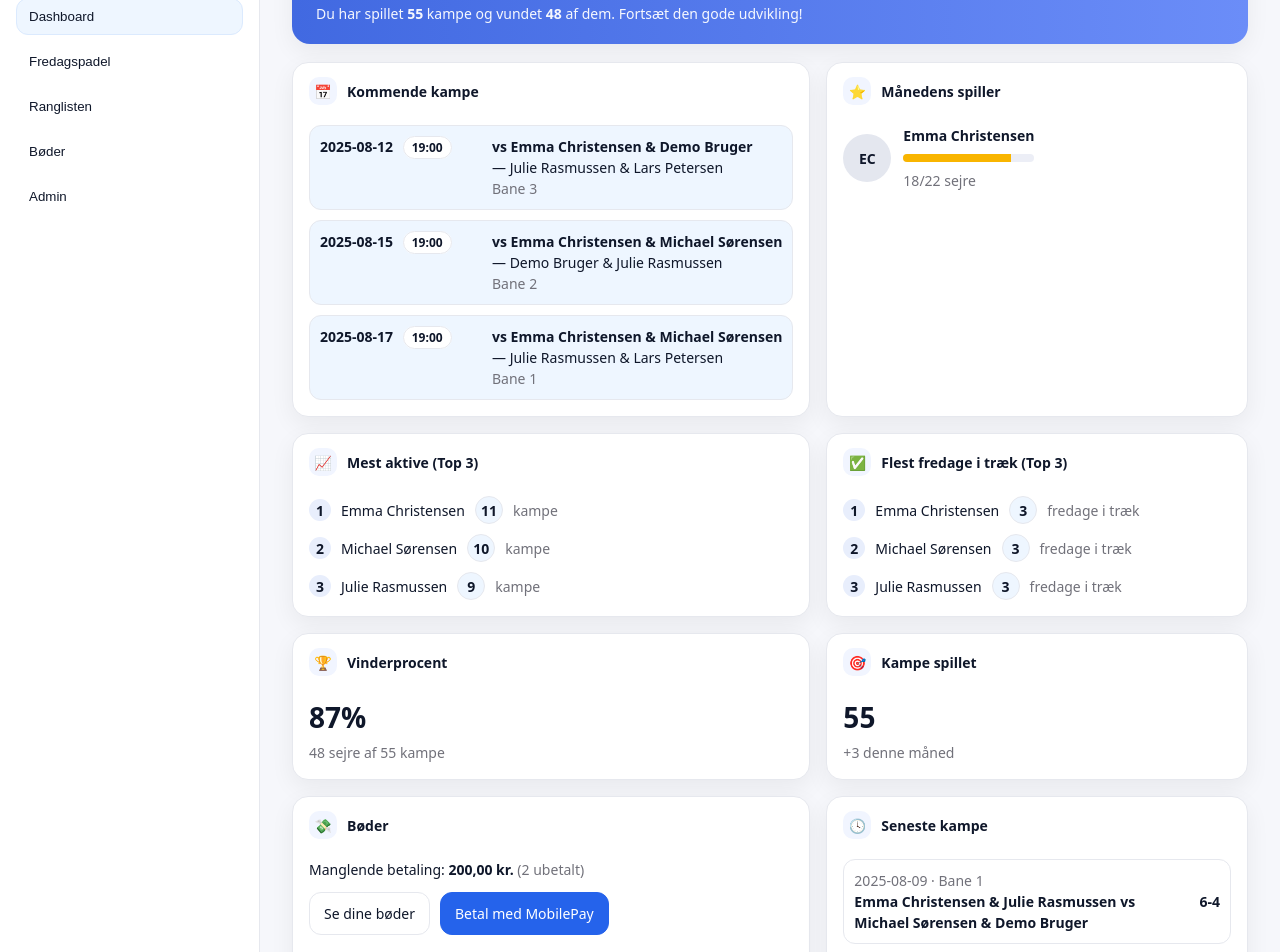
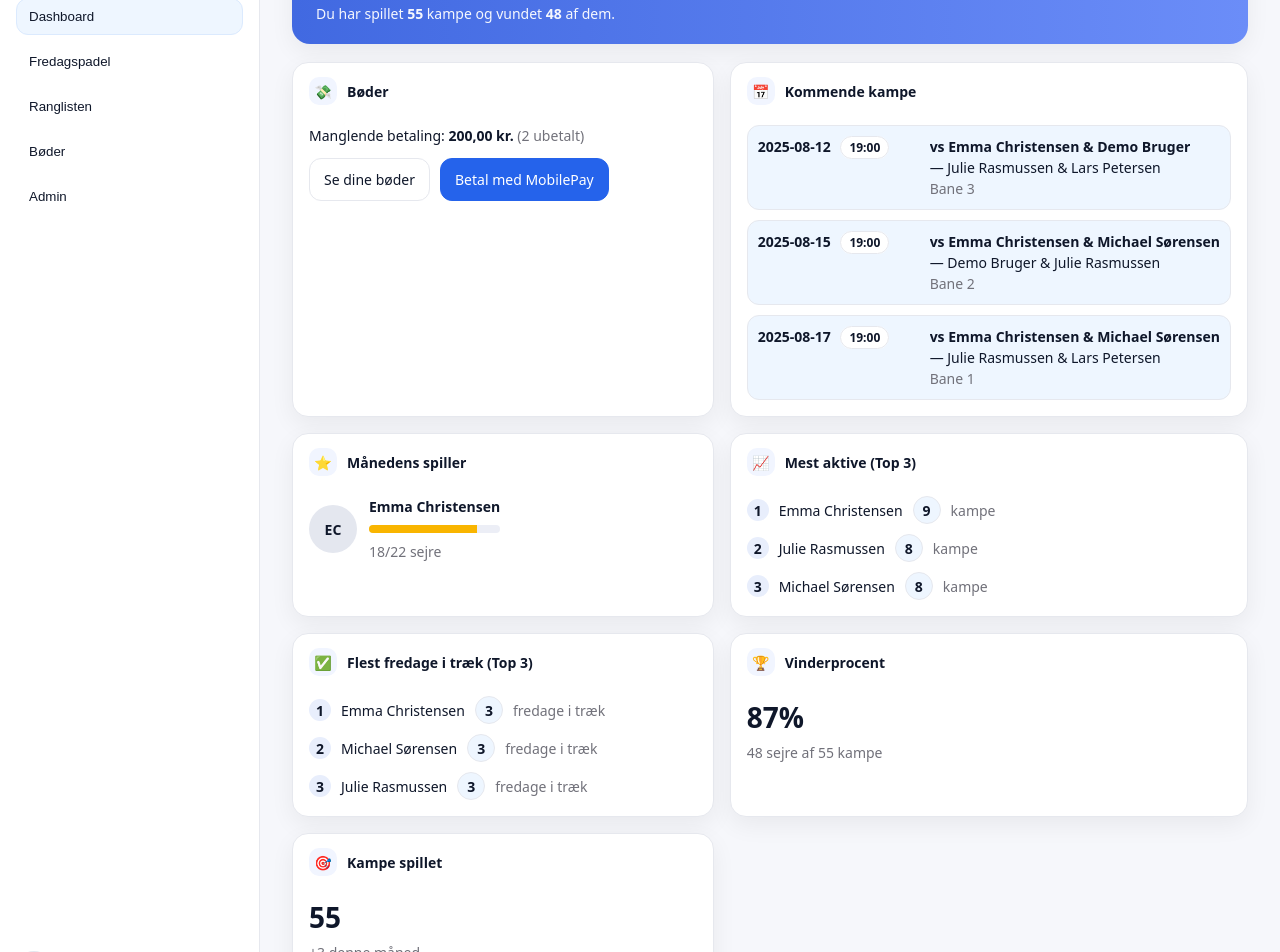
Before and after one commit to jstrange83/padel-friday-app, a React (Vite) app: page / in a window 1280 px wide. Shown: the part 80-1032 px from the top of the page. Built offline with nearby package versions, Linux system fonts and the light colour scheme.

Commit message:
Update App.tsx

```diff
--- a/src/App.tsx
+++ b/src/App.tsx
@@ -6,10 +6,10 @@ import React, { useMemo, useState } from "react";
 type Player = { id: string; name: string; elo: number; initials: string };
 type Match = {
   id: string;
-  when: string; // ISO
-  court: string; // "Bane 1"
+  when: string;
+  court: string;
   isFriday: boolean;
-  a: string[]; // player ids
+  a: string[];
   b: string[];
   scoreA: number;
   scoreB: number;
@@ -17,7 +17,7 @@ type Match = {
 type Fine = { id: string; toPlayerId: string; amount: number; status: "unpaid"|"paid"; matchId?: string };
 
 /* =========================
-   Demo-data (så dashboardet ser levende ud)
+   Demo-data
    ======================= */
 const PLAYERS: Player[] = [
   { id: "p1", name: "Emma Christensen", elo: 1520, initials: "EC" },
@@ -36,20 +36,15 @@ const start = new Date(); start.setMonth(start.getMonth()-1); start.setHours(19,
 const plusDays = (d: Date, n: number) => { const x = new Date(d); x.setDate(x.getDate()+n); return x.toISOString(); };
 
 const MATCHES: Match[] = [
-  // Kommende
   { id:"u1", when: plusDays(start, 2), court:"Bane 3", isFriday:false, a:["p1","me"], b:["p3","p4"], scoreA:0, scoreB:0 },
   { id:"u2", when: plusDays(start, 5), court:"Bane 2", isFriday:false, a:["p1","p2"], b:["me","p3"], scoreA:0, scoreB:0 },
   { id:"u3", when: plusDays(start, 7), court:"Bane 1", isFriday:false, a:["p1","p2"], b:["p3","p4"], scoreA:0, scoreB:0 },
-  // Fredage (spillede)
   { id:"f1", when: plusDays(start,-2),  court:"Bane 1", isFriday:true,  a:["p1","p2"], b:["p3","p4"], scoreA:6, scoreB:3 },
   { id:"f2", when: plusDays(start,-9),  court:"Bane 2", isFriday:true,  a:["p1","p3"], b:["p2","p4"], scoreA:7, scoreB:6 },
   { id:"f3", when: plusDays(start,-16), court:"Bane 2", isFriday:true,  a:["p1","me"], b:["p3","p2"], scoreA:6, scoreB:2 },
-  // Øvrige
   { id:"m1", when: plusDays(start,-1),  court:"Bane 1", isFriday:false, a:["p1","p3"], b:["p2","me"], scoreA:6, scoreB:4 },
   { id:"m2", when: plusDays(start,-3),  court:"Bane 3", isFriday:false, a:["p1","p2"], b:["me","p5"], scoreA:2, scoreB:6 },
   { id:"m3", when: plusDays(start,-6),  court:"Bane 1", isFriday:false, a:["me","p1"], b:["p2","p3"], scoreA:6, scoreB:5 },
-  { id:"m4", when: plusDays(start,-10), court:"Bane 1", isFriday:false, a:["p1","p2"], b:["p3","me"], scoreA:3, scoreB:6 },
-  { id:"m5", when: plusDays(start,-12), court:"Bane 2", isFriday:false, a:["p1","p5"], b:["p2","me"], scoreA:6, scoreB:1 },
 ];
 
 const FINES: Fine[] = [
@@ -59,7 +54,7 @@ const FINES: Fine[] = [
 ];
 
 /* =========================
-   Udregninger til dashboardet
+   Udregninger
    ======================= */
 function useKpis(){
   return useMemo(()=>({ total:55, wins:48, percent:Math.round(48/55*100), thisMonthDelta:3 }),[]);
@@ -101,7 +96,7 @@ function useOutstandingFines(){
 }
 
 /* =========================
-   Reusable UI
+   UI Components
    ======================= */
 function Card({children, title, icon, tone}:{children:React.ReactNode; title?:React.ReactNode; icon?:React.ReactNode; tone?:'blue'|'green'|'purple'|'yellow'|'red'|'none'}){
   return (
@@ -121,7 +116,7 @@ function Card({children, title, icon, tone}:{children:React.ReactNode; title?:Re
 function Badge({children}:{children:React.ReactNode}){ return <span className="badge">{children}</span> }
 
 /* =========================
-   App shell
+   App
    ======================= */
 type Page = "Dashboard"|"Fredagspadel"|"Ranglisten"|"Bøder"|"Admin";
 
@@ -169,21 +164,35 @@ function Dashboard(){
     .sort((a,b)=>new Date(a.when).getTime()-new Date(b.when).getTime())
     .slice(0,3);
 
-  const recent = MATCHES.filter(m=>m.scoreA>0 || m.scoreB>0)
-    .sort(byNewest)
-    .slice(0,5);
-
   return (
     <>
-      {/* Velkomst */}
       <div className="welcome">
         <div className="welcome__title">Velkommen tilbage, Demo! 👋</div>
         <div className="welcome__text">
-          Du har spillet <b>{kpi.total}</b> kampe og vundet <b>{kpi.wins}</b> af dem. Fortsæt den gode udvikling!
+          Du har spillet <b>{kpi.total}</b> kampe og vundet <b>{kpi.wins}</b> af dem.
         </div>
       </div>
 
       <div className="grid grid--2">
+        {/* Bøder øverst */}
+        <Card title="Bøder" icon={<span>💸</span>}>
+          <div className="fines">
+            <div>
+              Manglende betaling:{" "}
+              <b>{outstanding.amount.toLocaleString("da-DK",{style:"currency",currency:"DKK"})}</b>{" "}
+              <span className="muted">({outstanding.count} ubetalt)</span>
+            </div>
+            <div className="fines__actions">
+              <a className="btn btn--ghost" href="#" onClick={(e)=>e.preventDefault()}>Se dine bøder</a>
+              <a className="btn btn--primary"
+                 href="https://qr.mobilepay.dk/box/ad9ee90d-789f-42e9-aad8-b3b3e6ba7a5a/pay-in"
+                 target="_blank">
+                Betal med MobilePay
+              </a>
+            </div>
+          </div>
+        </Card>
+
         <Card title="Kommende kampe" icon={<span>📅</span>} tone="blue">
           <ul className="events">
             {upcoming.map(m=>(
@@ -251,38 +260,6 @@ function Dashboard(){
             <div className="muted">+{kpi.thisMonthDelta} denne måned</div>
           </div>
         </Card>
-
-        <Card title="Bøder" icon={<span>💸</span>}>
-          <div className="fines">
-            <div>
-              Manglende betaling:{" "}
-              <b>{outstanding.amount.toLocaleString("da-DK",{style:"currency",currency:"DKK"})}</b>{" "}
-              <span className="muted">({outstanding.count} ubetalt)</span>
-            </div>
-            <div className="fines__actions">
-              <a className="btn btn--ghost" href="#" onClick={(e)=>e.preventDefault()}>Se dine bøder</a>
-              <a className="btn btn--primary"
-                 href={`https://mobilepay.dk/erhverv/betalingslink?phone=12345678&amount=${outstanding.amount}&comment=B%C3%B8der`}
-                 target="_blank">
-                Betal med MobilePay
-              </a>
-            </div>
-          </div>
-        </Card>
-
-        <Card title="Seneste kampe" icon={<span>🕓</span>}>
-          <ul className="recent">
-            {recent.map(m=>(
-              <li key={m.id} className="recent__row">
-                <div>
-                  <div className="muted">{new Date(m.when).toISOString().slice(0,10)} · {m.court}</div>
-                  <div className="recent__who">{nameOf(m.a[0])} & {nameOf(m.a[1])} vs {nameOf(m.b[0])} & {nameOf(m.b[1])}</div>
-                </div>
-                <div className="recent__score"><b>{m.scoreA}-{m.scoreB}</b></div>
-              </li>
-            ))}
-          </ul>
-        </Card>
       </div>
     </>
   );
```
